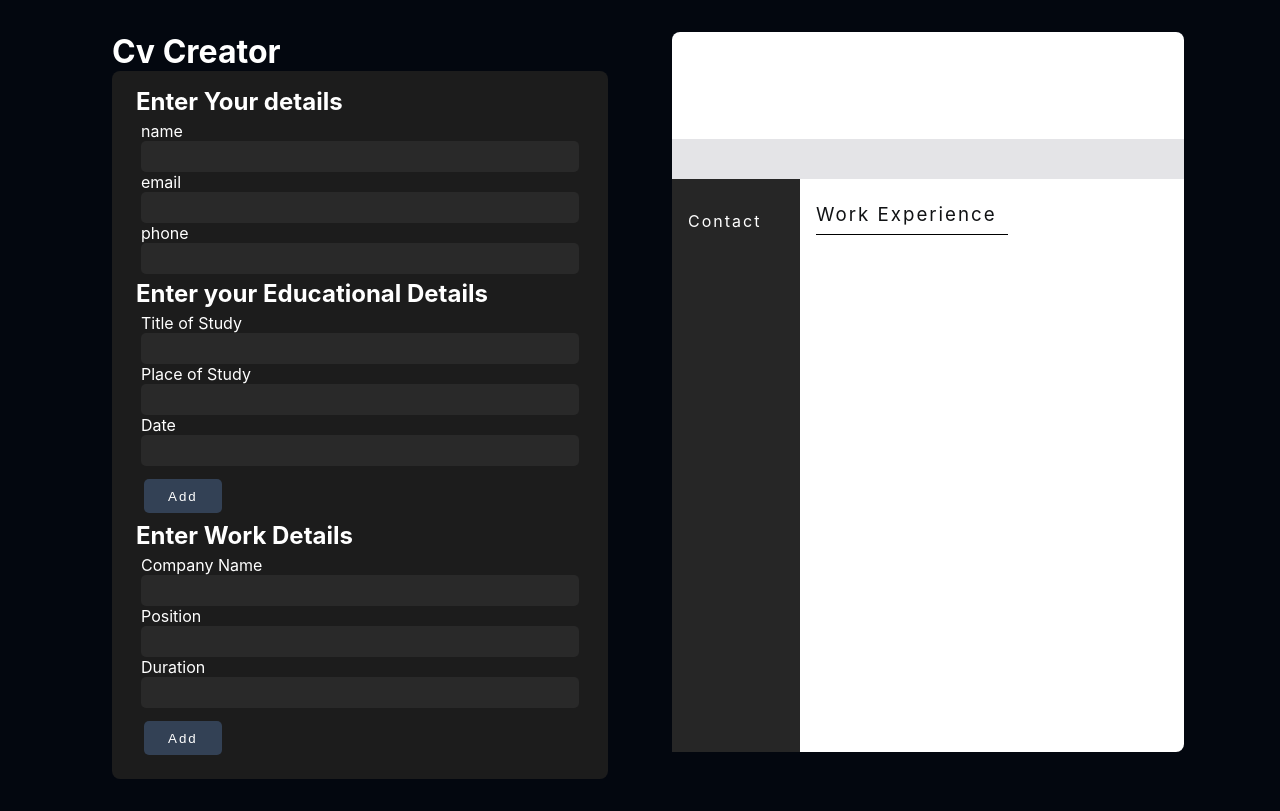
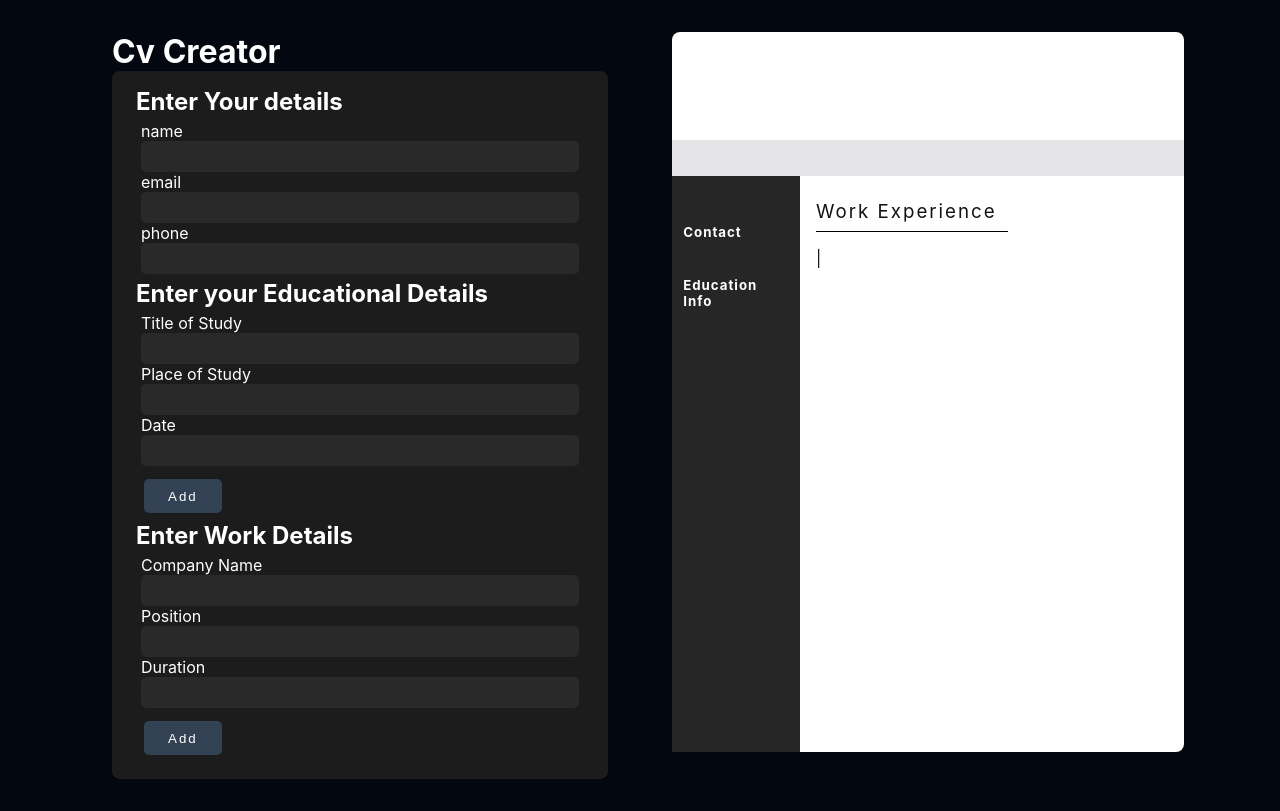
Before and after one commit to RazaNaqsh/CvCreator-React, a React (Vite) app: page / in a window 1280 px wide. Built offline with nearby package versions, Linux system fonts and the light colour scheme.

Commit message:
Layout and design for education field

```diff
--- a/src/components/Preview.jsx
+++ b/src/components/Preview.jsx
@@ -11,10 +11,13 @@ export default function Preview(props) {
 	);
 	const eduInfoElements = props.eduInfo.map((item) => {
 		return (
-			<div key={item.id}>
-				<h3>Course: {item.title}</h3>
-				<p>Place: {item.place}</p>
-				<p>Date studied: {item.date}</p>
+			<div
+				key={item.id}
+				className="edu-field"
+			>
+				<p className="edu-course">{item.title}</p>
+				<p>{item.place}</p>
+				<p>{item.date}</p>
 			</div>
 		);
 	});
@@ -25,8 +28,8 @@ export default function Preview(props) {
 				className="work-field"
 			>
 				<p className="work-position">{item.position}</p>
-				<p>{item.company}</p>
-				<p>{item.duration}</p>
+				<span className="work-company">{item.company}</span> |{" "}
+				<span>{item.duration}</span>
 			</div>
 		);
 	});
@@ -34,16 +37,18 @@ export default function Preview(props) {
 		<div className="preview-container">
 			<div className="preview-section">
 				<header className="flex">{props.genInfo.name}</header>
-				<div className="email flex"></div>
+				<div className="currentPosition flex">{props.workInfo[0].position}</div>
 
 				<aside className="sideBar">
-					<p>Contact</p>
-					<p>
-						<small>{props.genInfo.phone}</small>
-					</p>
-					<p>
-						<small>{props.genInfo.email}</small>
-					</p>
+					<div className="contactInfo">
+						<h5>Contact</h5>
+						<p>{props.genInfo.phone}</p>
+						<p>{props.genInfo.email}</p>
+					</div>
+					<div className="eduInfo">
+						<h5>Education Info</h5>
+						{eduInfoElements}
+					</div>
 				</aside>
 				<section>
 					<h3>Work Experience</h3>
--- a/src/styles/preview.scss
+++ b/src/styles/preview.scss
@@ -21,24 +21,41 @@ header {
 	font-size: 2rem;
 	letter-spacing: 3px;
 }
-.email {
+.currentPosition {
 	grid-column: 1/3;
 	grid-row: 2/3;
 	background-color: #e4e4e7;
-	min-height: 2.5rem;
+	letter-spacing: 1px;
 }
 
 .sideBar {
 	background-color: #262626;
 	color: white;
 	width: 100%;
-	padding: 2rem 1rem;
+	padding: 2rem 0.7rem;
 	letter-spacing: 1px;
+	h5 {
+		margin-bottom: 5px;
+	}
 	p {
 		letter-spacing: 2px;
+		font-size: 0.7rem;
+		line-height: 1.5;
 	}
-	small {
-		font-size: 0.6rem;
+	.contactInfo {
+		padding: 1rem 0;
+	}
+
+	.edu-field {
+		margin: 1rem 0;
+	}
+
+	.eduInfo {
+		margin: 1rem 0;
+
+		.edu-course {
+			font-weight: 700;
+		}
 	}
 }
 section {
@@ -52,8 +69,12 @@ section {
 	}
 	.work-field {
 		margin: 1rem 0;
+		letter-spacing: 1px;
 		.work-position {
 			font-weight: 700;
 		}
+		.work-company {
+			font-weight: 600;
+		}
 	}
 }
```
Also changed, not shown: 2 other files (tests, documents, lock files or other folders).
